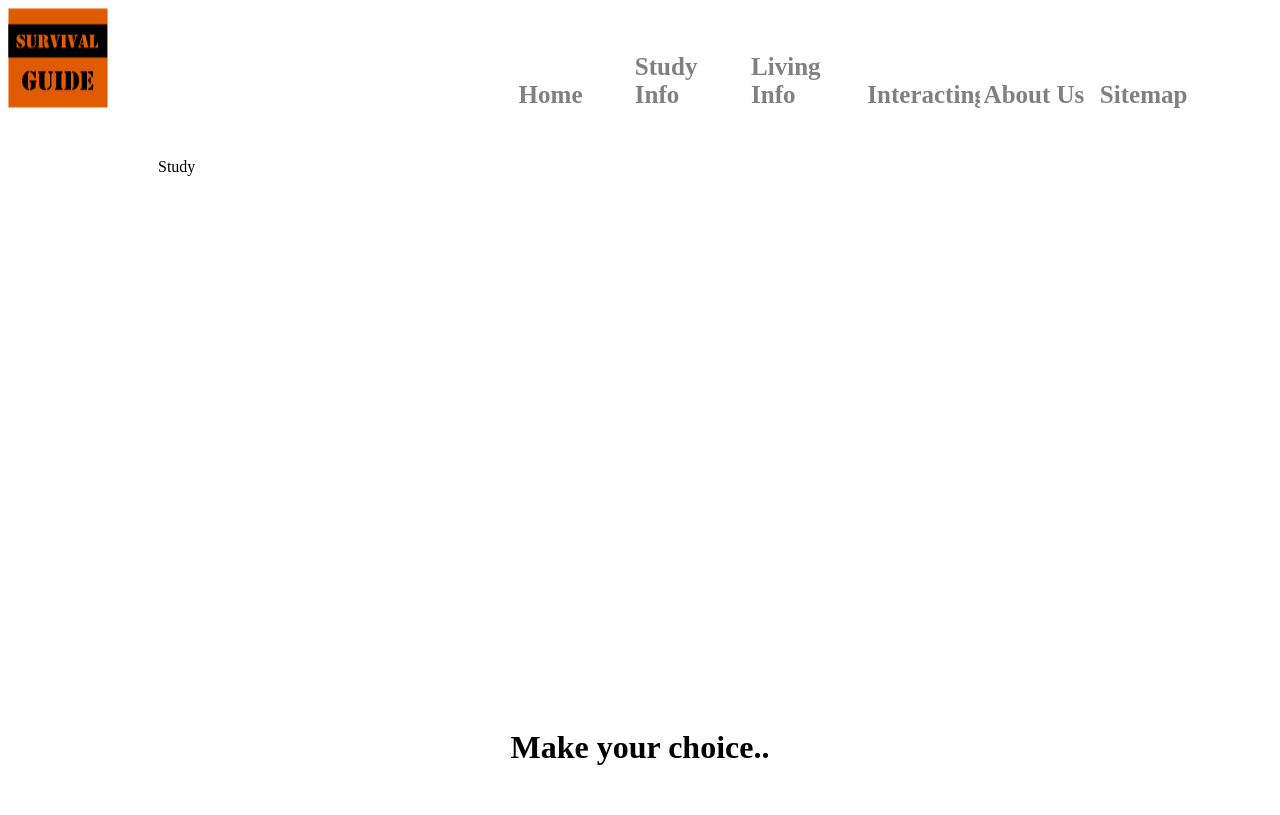
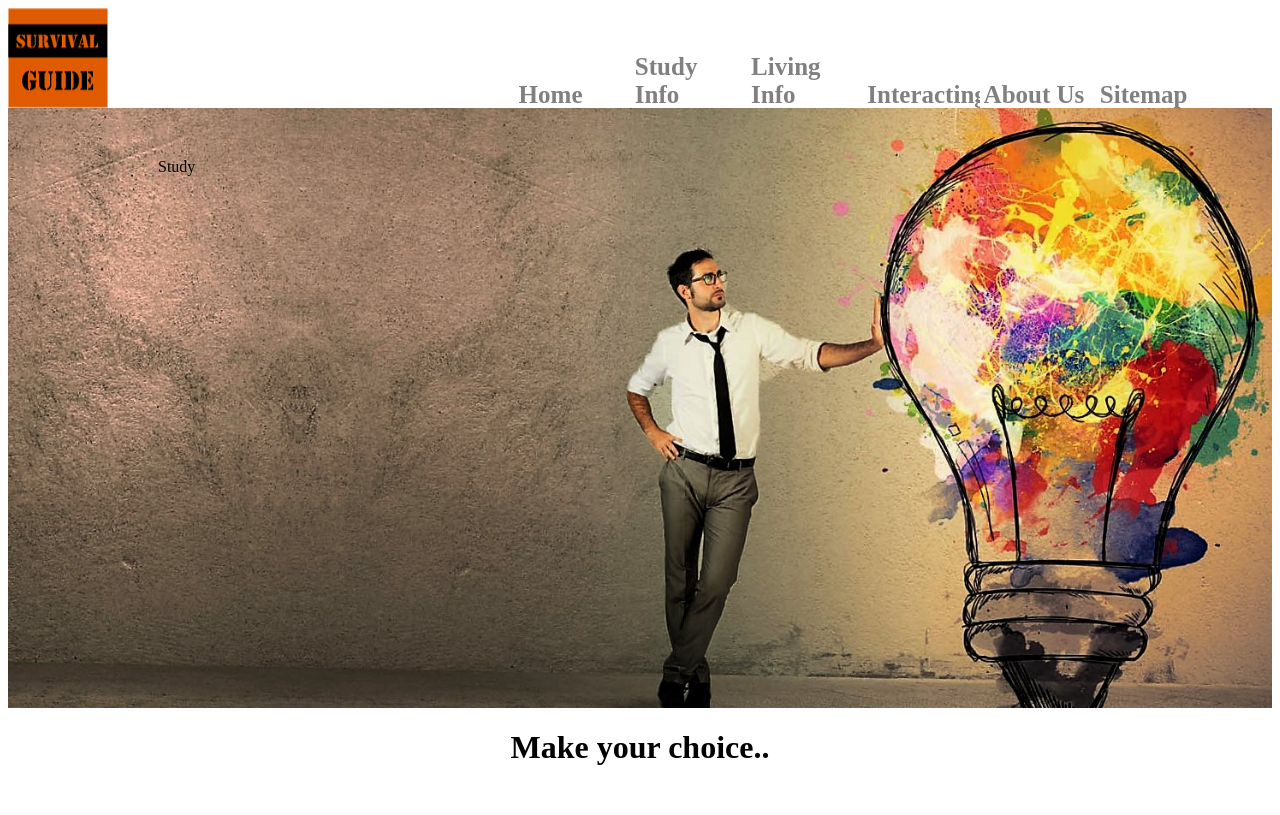
Before and after one commit to ryanhhtan/G12, a PHP site: page /html/schools.html in a window 1280 px wide. Shown: the top 815 px of the page. Run offline with PHP 8.4, Linux system fonts and the light colour scheme.

Commit message:
school change

```diff
--- a/style/schoolstyle.css
+++ b/style/schoolstyle.css
@@ -54,18 +54,10 @@
             left:50px;
         }
         .banner{
-<<<<<<< HEAD
-            background-image: url("../images/banner.jpg");%;
+            background-image: url("../images/banner.jpg");
             width: 100%;
-            height: 400px;
+            height: 600px;
             background-repeat: no-repeat;
             background-size: cover;
 
-=======
-            background-image: url("../images/banner.jpg");
-            background-size: 100%;
-            background-repeat: no-repeat;
-            background-position: center;
-            height: 600px;
->>>>>>> 036106a168e4e622b7f7f1e8bd54847e9ebfa5db
         }
```
